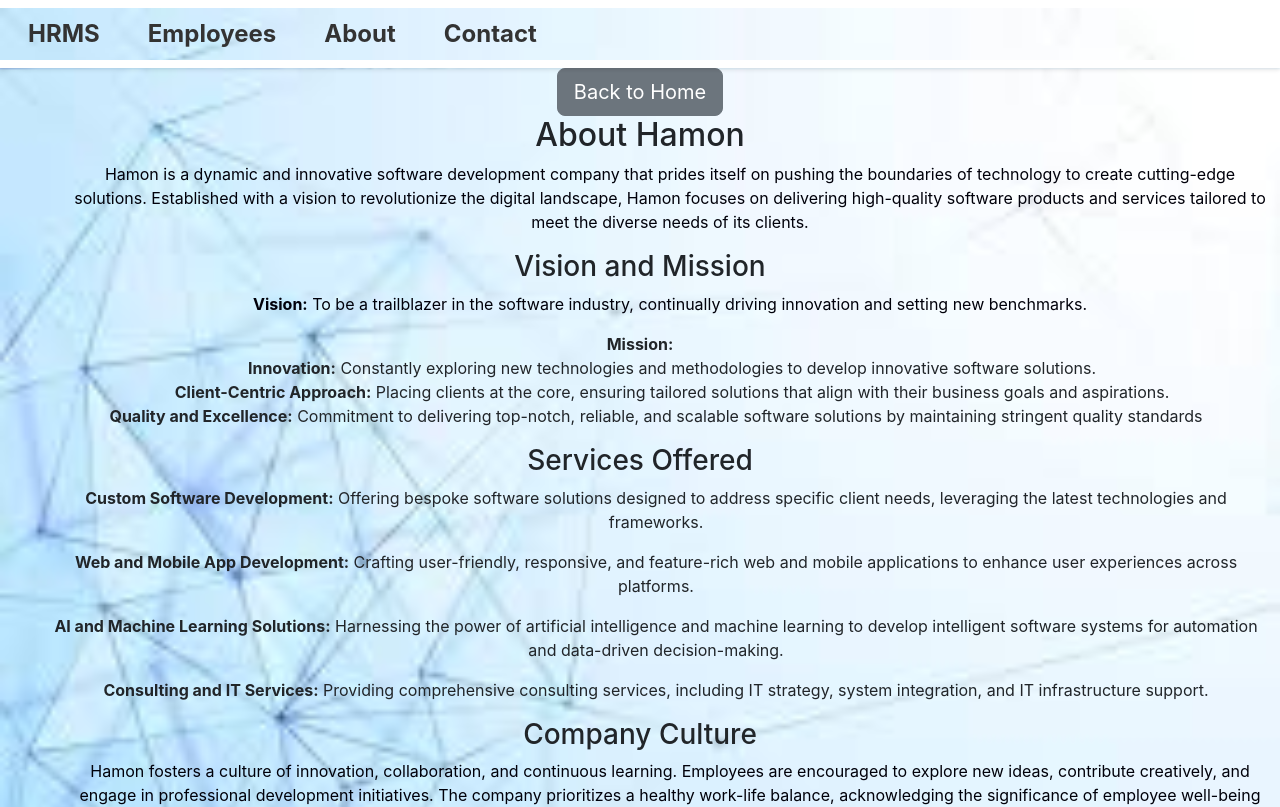
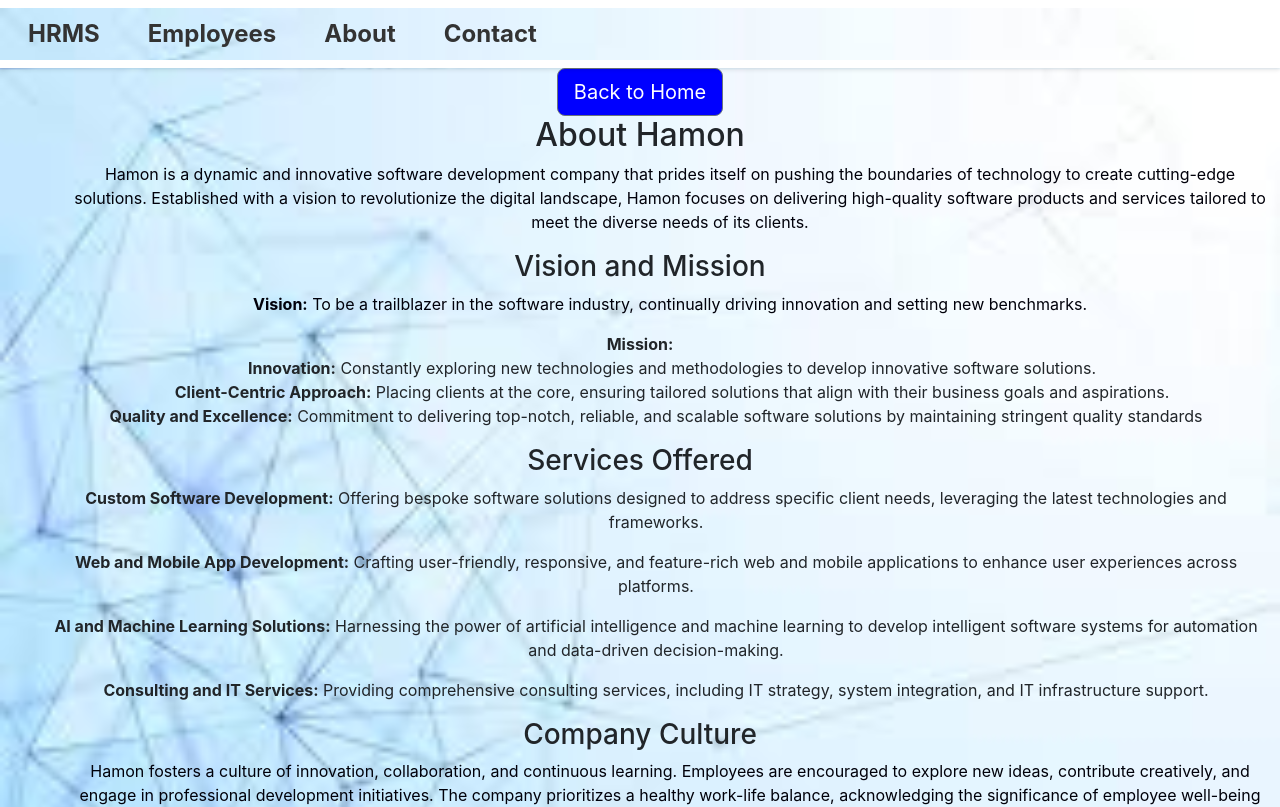
Before and after one commit to jishnup2930/HR_React_app, a React (Create React App) app: page /about in a window 1280 px wide. Shown: the top 807 px of the page. Built offline with nearby package versions, Linux system fonts and the light colour scheme.

Commit message:
style: Update body background image and button color in the layout

```diff
--- a/src/components/home/home.css
+++ b/src/components/home/home.css
@@ -1,7 +1,7 @@
 
 
 body{
-    background-image: url(../../../public/hamon.png);
+    background-image: url(home1.jpeg);
     background-repeat: no-repeat;
     background-attachment: fixed;
     background-size: cover;
@@ -29,3 +29,6 @@
     font-size: 4vw;
     margin-top: 10vh;
   }
+.btn{
+  background-color: blue;
+}
```
